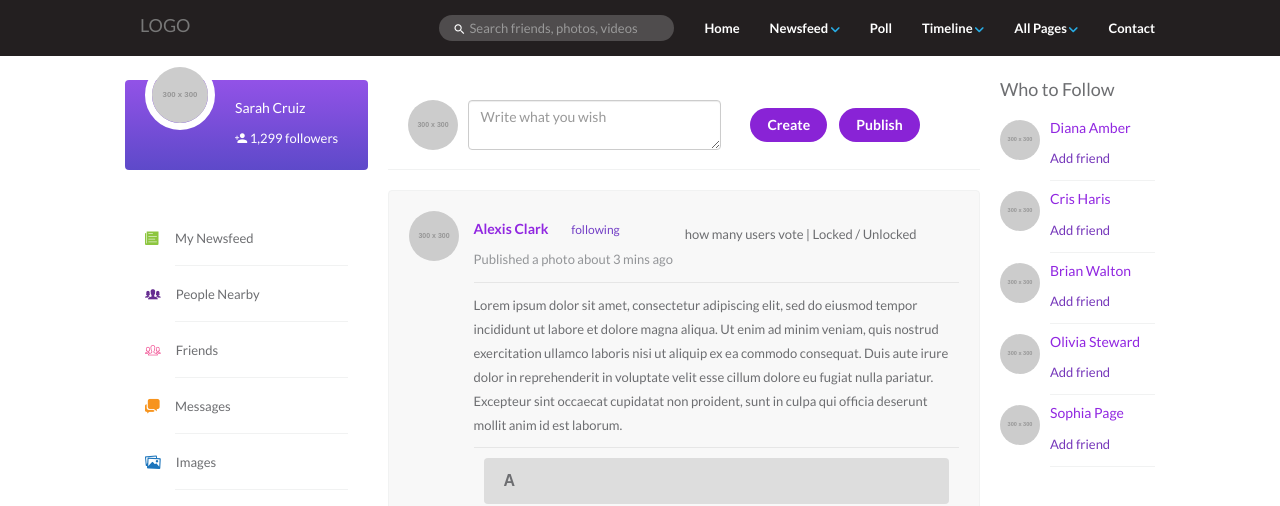
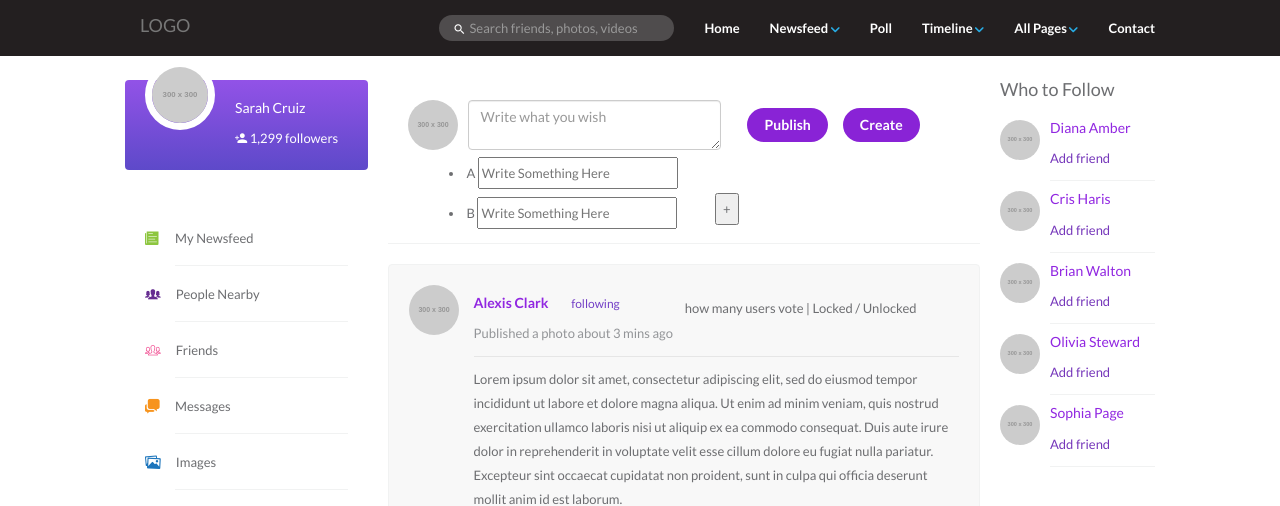
Before and after one commit to moreshubham007/devagan, a PHP site: page /poll.php in a window 1280 px wide. Shown: the top 506 px of the page. Run offline with PHP 8.4, Linux system fonts and the light colour scheme; grey boxes labelled with a size stand in for pictures from a placeholder-image service; some libraries are stand-ins or nearby versions; some web fonts are replaced.

Commit message:
poll.php
Publish create button fixed

```diff
--- a/poll.php
+++ b/poll.php
@@ -304,32 +304,67 @@
                 <div class="col-width col-sm-5">
                   <div class="tools">
                     <button
-                      class="btn btn-primary pull-right publish-poll"
+                      class="btn btn-primary publish-poll"
                       title="publish your poll"
                     >
                       Publish
                     </button>
                     <button
+                      id="addOpt"
+                      onclick="addOpt()"
+                      class="btn btn-primary pull-right create-poll"
+                      title="create options for your poll"
+                    >
+                      Add
+                    </button>
+                    <button
+                      id="hideOpt"
+                      onclick="hideOpt()"
+                      style="display: none;"
                       class="btn btn-primary pull-right create-poll"
                       title="create options for your poll"
                     >
                       Hide
                     </button>
+
                   </div>
                 </div>
-                <div class="answers opt-col">
-                  <div class="poll-options">
-                    <ol class="poll-items">
-                      <li>
+                <div id="dispOpt" style="display: none;" class="answers opt-col">
+                  <!-- <div class="poll-options"> -->
+                    <!-- <ol class="poll-items"> -->
+                      <li>A
                         <input type="text" class="option" placeholder="Write Something Here" />
                       </li>
-                      <li>
+
+                      <li id="opt2">B
                         <input type="text" class="option" placeholder="Write Something Here" />
+                        <button class="pull-right" id="opt2add" onclick="addopt('opt3')">+</button>
                       </li>
-                    </ol>
-                    <span class="add-options"><i class="fa fa-plus"></i></span>
-                    <span class="delete-options"><i class="fa fa-minus"></i></span>
-                  </div>
+
+                      <div id="opt3" style="display: none;">
+                      <li>C
+                        <input type="text" class="option" placeholder="Write Something Here" />
+                        <button class="pull-right" id="opt3rem" onclick="delopt('opt3')">-</button>
+                        <button class="pull-right" id="opt3add" onclick="addopt('opt4')">+</button>
+                      </li>
+                      </div>
+
+                      <div id="opt4" style="display: none;">
+                      <li>D
+                        <input type="text" class="option" placeholder="Write Something Here" />
+                        <button class="pull-right" id="opt4rem" onclick="delopt('opt4')">-</button>
+                        <button class="pull-right" id="opt4add" onclick="addopt('opt5')">+</button>
+                      </li>
+                      </div>
+
+                      <div id="opt5" style="display: none;">
+                      <li>E
+                        <input type="text" class="option" placeholder="Write Something Here" />
+                        <button id="opt4rem" onclick="delopt('opt5')">-</button>
+                      </li>
+                      </div>
+                    <!-- </ol> -->
+                  <!-- </div> -->
                 </div>
               </div>
             </div>
```
